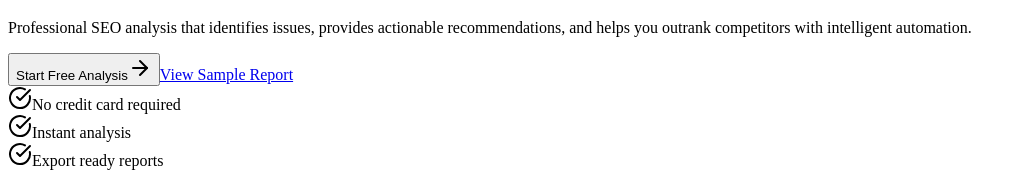
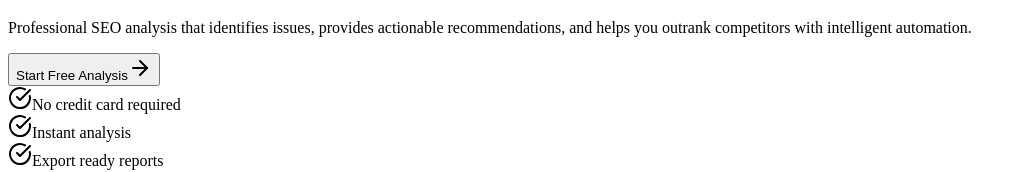
Before and after one commit to MikPoik/trailwaveseo, a React (Vite) app in the folder client/: page / in a window 1280 px wide. Shown: the part 192-364 px from the top of the page, without its empty margins (0-1022 px from the left). Built offline with nearby package versions, Linux system fonts and the light colour scheme; no server answers.

Commit message:
Checkpoint before assistant change: Remove sample report button from landing page
Removes the "View Sample Report" button from the landing page, likely to focus user attention on the primary "Start Free Analysis" call to action.

Replit-Commit-Author: Assistant

```diff
--- a/client/src/pages/Landing.tsx
+++ b/client/src/pages/Landing.tsx
@@ -48,9 +48,7 @@ const Landing = () => {
                 Start Free Analysis
                 <ArrowRight className="w-5 h-5 ml-2" />
               </Button>
-              <Button variant="outline" size="lg" asChild className="text-lg px-8">
-                <Link href="/how-it-works">View Sample Report</Link>
-              </Button>
+
             </div>
             <div className="flex items-center justify-center space-x-8 text-sm text-muted-foreground">
               <div className="flex items-center">
```
